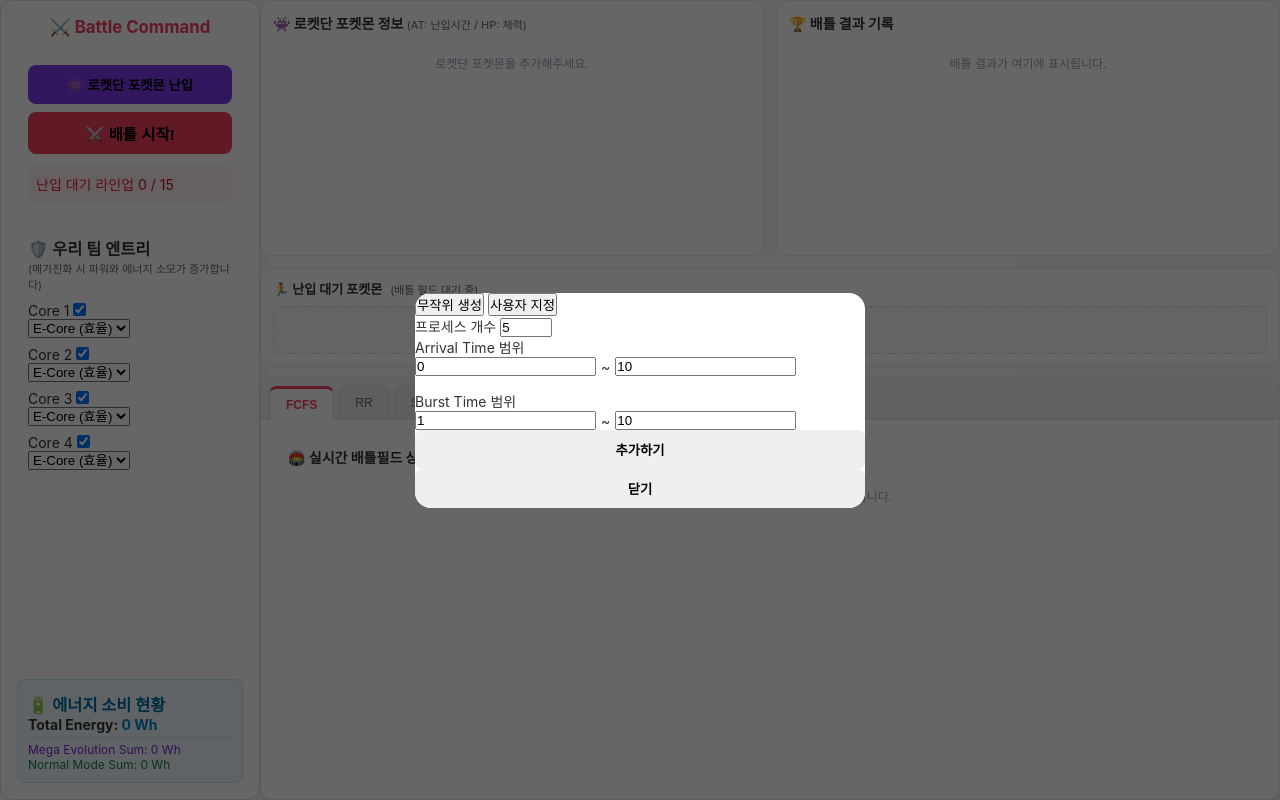
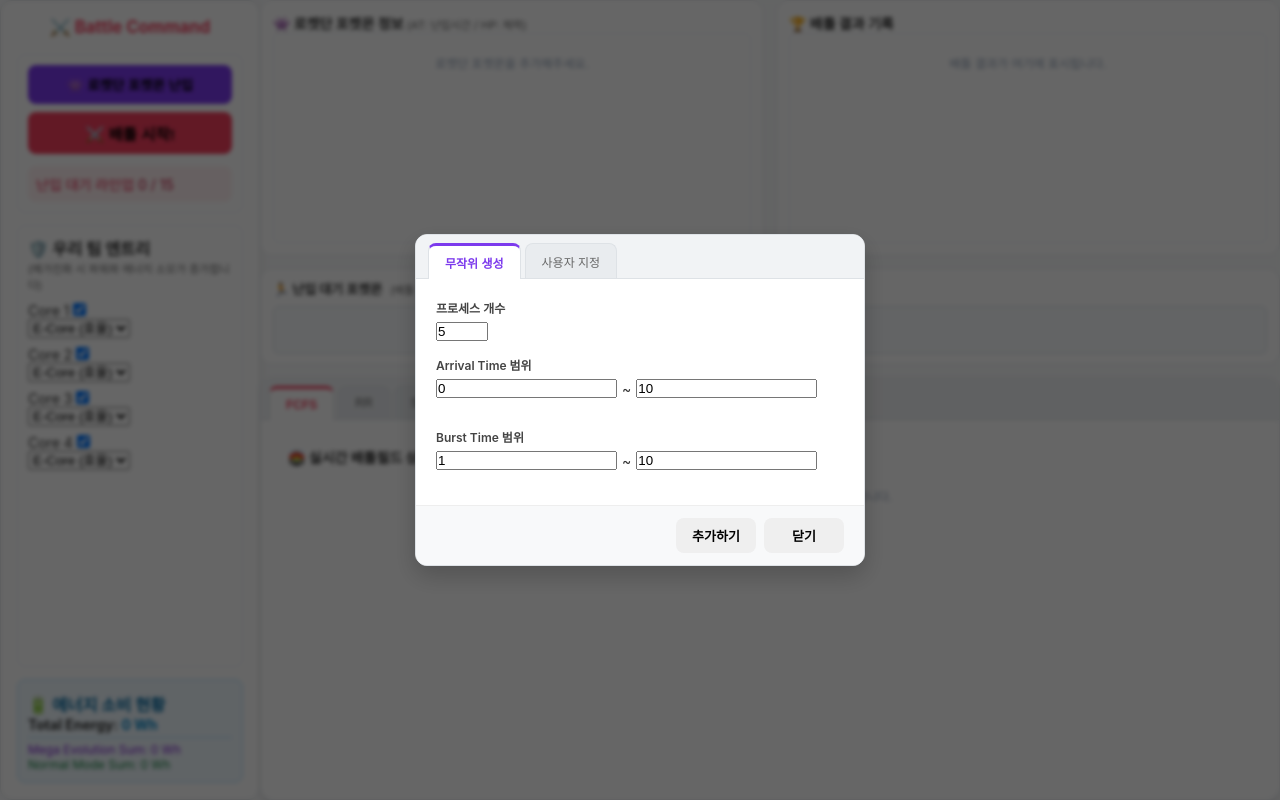
Before and after one commit to ARDRYR/OS-Project, a website built with Vite: page index.html in a window 1280 px wide. Both pictures are taken after a click on the button "👾 로켓단 포켓몬 난입". Built offline with nearby package versions, Linux system fonts and the light colour scheme.

Commit message:
모달 창 UI 개선

```diff
--- a/src/styles/style.css
+++ b/src/styles/style.css
@@ -259,9 +259,89 @@ th {
 }
 td { padding: 8px; border-bottom: 1px solid #eee; font-size: 13px; text-align: center; }
 
-/* 5. 모달 (생략된 기존 스타일 유지) */
-.modal { position: fixed; inset: 0; background: rgba(0, 0, 0, 0.6); display: flex; justify-content: center; align-items: center; z-index: 9999; }
-.modal-content { width: 450px; background: white; border-radius: 16px; overflow: hidden; }
+/* 5. 모달 디자인 (배틀필드 탭 스타일 적용) */
+.modal {
+    position: fixed;
+    inset: 0;
+    background: rgba(0, 0, 0, 0.6);
+    display: flex;
+    justify-content: center;
+    align-items: center;
+    z-index: 9999;
+    backdrop-filter: blur(2px);
+}
+
+.modal-content {
+    width: 450px;
+    background: white;
+    border-radius: 12px;
+    overflow: hidden;
+    box-shadow: 0 10px 25px rgba(0,0,0,0.2);
+    border: 1px solid #dee2e6;
+}
+
+.modal-tabs {
+    display: flex;
+    background: #f1f3f5;
+    padding: 8px 12px 0 12px;
+    border-bottom: 1px solid #dee2e6;
+    gap: 4px;
+}
+
+.modal-tab-btn {
+    padding: 8px 16px;
+    cursor: pointer;
+    border: 1px solid #dee2e6;
+    border-bottom: none;
+    background: #e9ecef;
+    border-radius: 8px 8px 0 0;
+    font-size: 12px;
+    transition: all 0.2s;
+    color: #666;
+    font-weight: 500;
+}
+
+.modal-tab-btn.active {
+    background: white !important;
+    color: var(--accent-poke) !important;
+    font-weight: bold;
+    border-top: 3px solid var(--accent-poke);
+    height: calc(100% + 1px);
+    margin-bottom: -1px;
+}
+
+.modal-body {
+    padding: 20px;
+    background: white;
+}
+
+.modal-form-group {
+    margin-bottom: 15px;
+}
+
+.modal-form-group label {
+    display: block;
+    font-size: 12px;
+    font-weight: 600;
+    color: #444;
+    margin-bottom: 6px;
+}
+
+.modal-footer {
+    padding: 12px 20px;
+    background: #f8f9fa;
+    border-top: 1px solid #eee;
+    display: flex;
+    gap: 8px;
+    justify-content: flex-end;
+}
+
+.modal-footer .btn {
+    width: auto;
+    min-width: 80px;
+    padding: 8px 16px;
+    font-size: 13px;
+}
 
 /* 유틸리티 */
 .hidden { display: none !important; }
```
